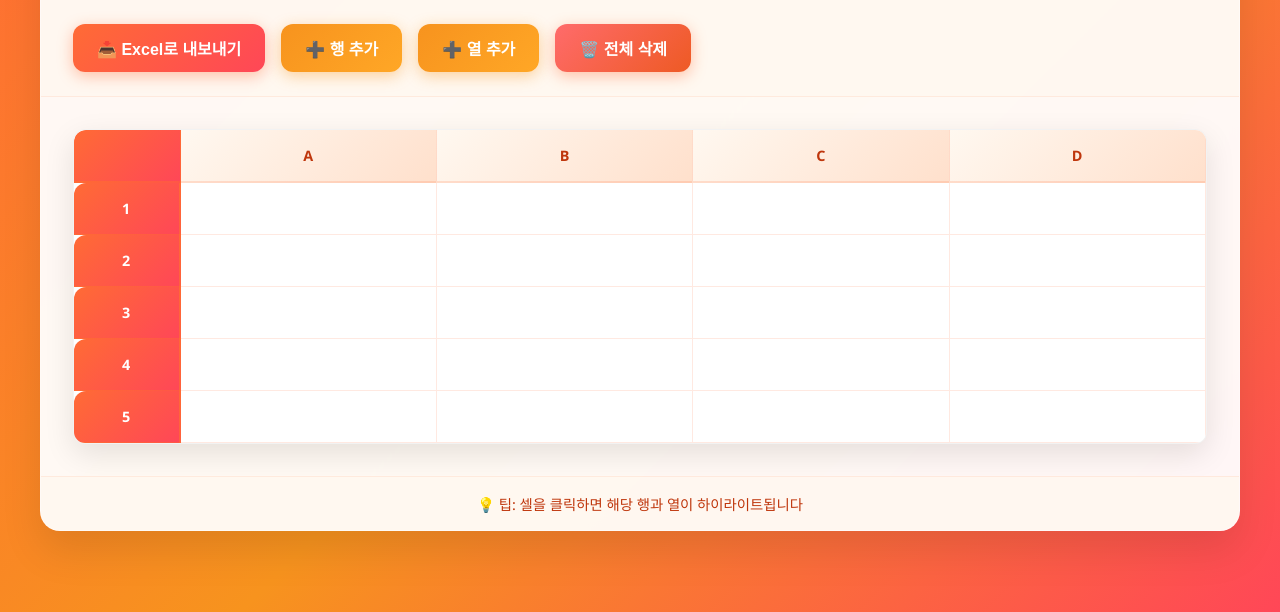
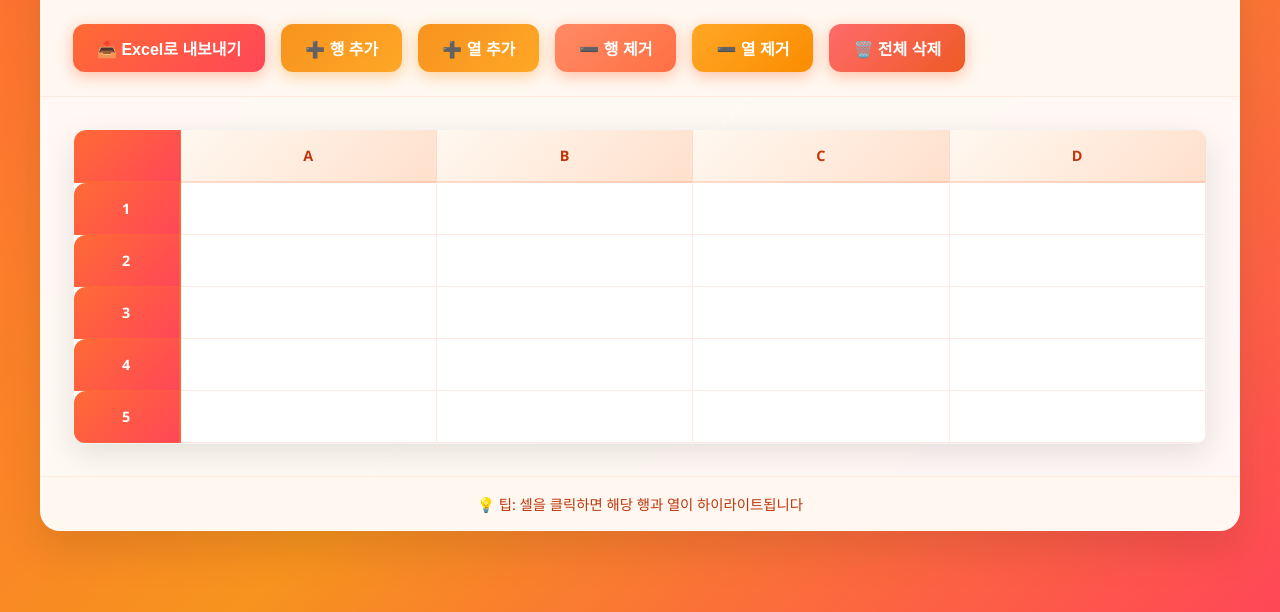
Before and after one commit to ChatHongPT/goorm-04, a plain HTML site: page index.html in a window 1280 px wide. Shown: the part 188-800 px from the top of the page. Drawn offline with Linux system fonts and the light colour scheme.

Commit message:
style: 스프레드시트 style 개선

```diff
--- a/index.html
+++ b/index.html
@@ -1,4 +1,3 @@
-
 <!DOCTYPE html>
 <html lang="ko">
 <head>
@@ -6,7 +5,7 @@
   <meta name="viewport" content="width=device-width, initial-scale=1.0">
   <title>모던 스프레드시트</title>
   <script src="https://cdnjs.cloudflare.com/ajax/libs/xlsx/0.18.5/xlsx.full.min.js"></script>
-  <link rel="stylesheet" href="style.css">
+  <link rel="stylesheet" href="styles.css">
 </head>
 <body>
   <div class="container">
@@ -24,6 +23,12 @@
       </button>
       <button class="btn btn-secondary" id="addColumnBtn">
         ➕ 열 추가
+      </button>
+      <button class="btn" id="removeRowBtn" style="background: linear-gradient(135deg, #ff8a65, #ff7043);">
+        ➖ 행 제거
+      </button>
+      <button class="btn" id="removeColumnBtn" style="background: linear-gradient(135deg, #ffa726, #fb8c00);">
+        ➖ 열 제거
       </button>
       <button class="btn" id="clearAllBtn" style="background: linear-gradient(135deg, #ff6b6b, #ee5a24);">
         🗑️ 전체 삭제
```
Also changed, not shown: styles.css (renamed from style.css).
